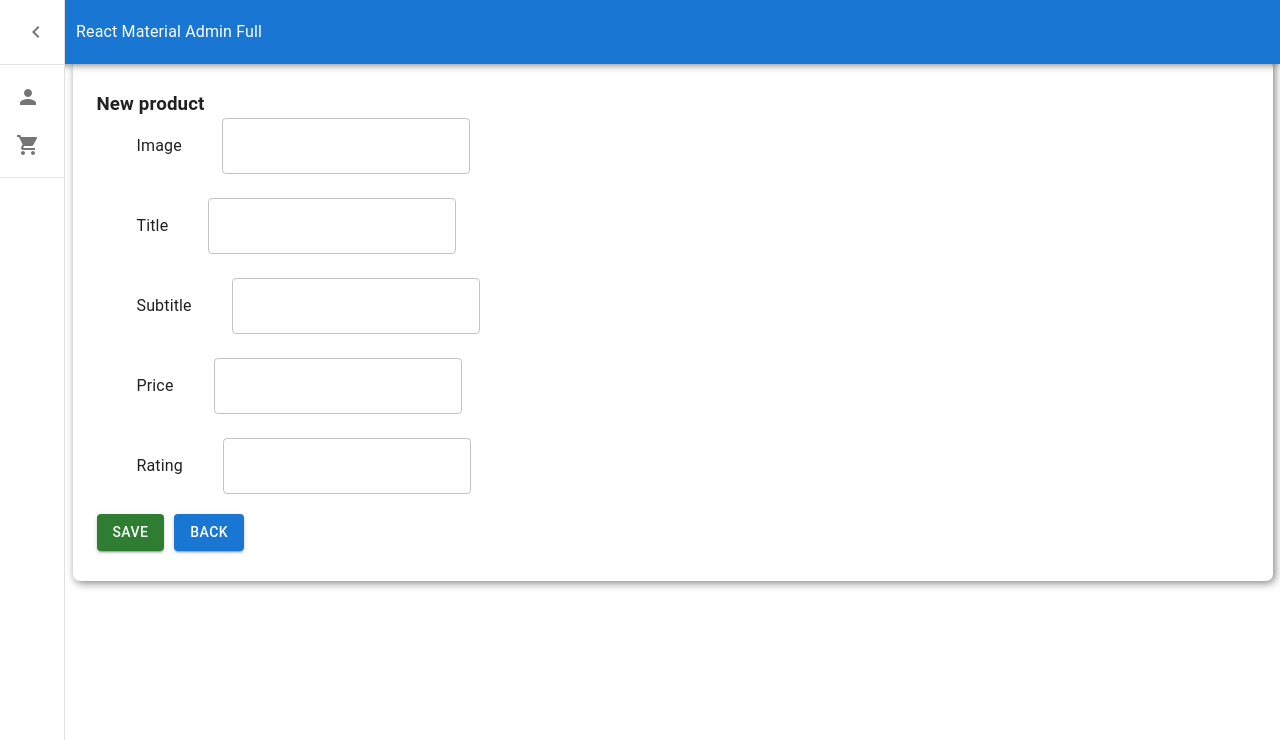
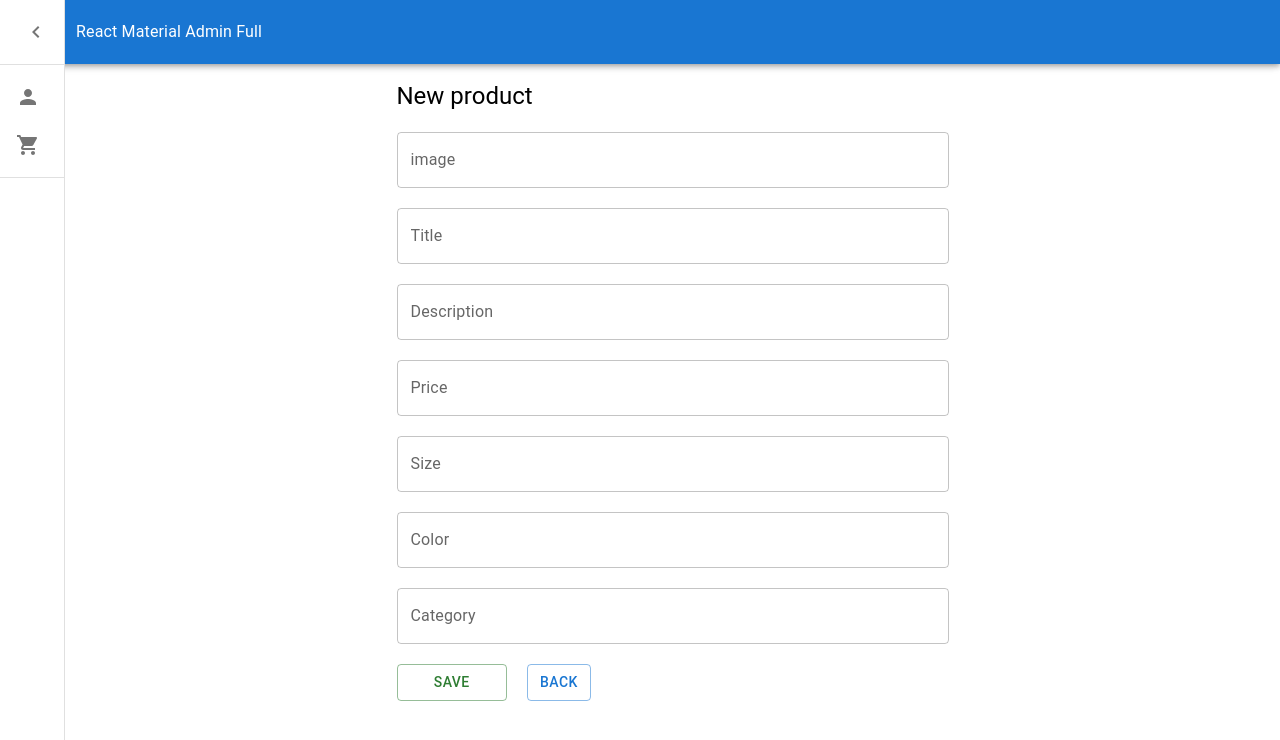
Before and after one commit to Neozx8989/Admin-panel-project, a React (Create React App) app in the folder admin-panel-project/frontend/: page /product/newproduct in a window 1280 px wide. Shown: the top 740 px of the page. Built offline with nearby package versions, Linux system fonts and the light colour scheme.

Commit message:
product create completed

```diff
--- a/admin-panel-project/frontend/src/App.js
+++ b/admin-panel-project/frontend/src/App.js
@@ -10,6 +10,7 @@ import { useState } from "react";
 
 function App() {
   const [userData, setUserData] = useState([]);
+  const [productData, setProductData] = useState([]);
   return (
     <div className="App">
       <Navbar />
--- a/admin-panel-project/frontend/src/components/productscomponent/NewProduct.jsx
+++ b/admin-panel-project/frontend/src/components/productscomponent/NewProduct.jsx
@@ -1,48 +1,83 @@
 import { Container } from "@mui/system";
-import { Button, FormControl, TextField, Typography } from "@mui/material";
+import { Box, Button,  FormControl, Snackbar, TextField, Typography } from "@mui/material";
 import { Link } from "react-router-dom";
+import React, { useState } from "react";
+import MuiAlert from "@mui/material/Alert"
 
-export default function NewProduct() {
+
+const Alert = React.forwardRef(function Alert(props, ref) {
+  return <MuiAlert elevation={6} ref={ref} variant="filled" {...props} />;
+});
+export default function NewProduct({productData, setProductData}) {
+  const POST_DATA_URL = "http://localhost:8080/users";
+  const [ formValue, setFormValue] = useState({firstname:"", lastname:"", number:"", email:"", role:"", admin:"", user:""});
+  const [open, setOpen] = React.useState(false);
+  const [check, setCheck] = React.useState("No");
+
+  function handleClose (event, reason) {
+    if (reason === "clickaway") {
+      return;
+    }
+
+    setOpen(false);
+  };
+
+  function handleInput(e){
+    const {name, value} = e.target;
+    setFormValue({...formValue, [name]:value});
+  }
+
+  async function handleSubmit (e) {
+    e.preventDefault();
+    setOpen(true);
+    const AllInputValue = {
+      image: formValue.image,
+      title: formValue.title,
+      description: formValue.description,
+      price: formValue.price,
+      size: formValue.size,
+      color: formValue.color,
+      category: formValue.category,
+    }
+
+    const res = {
+      method: "POST",
+      headers: {
+        "Content-Type": "application/json",
+      },
+      body: JSON.stringify(AllInputValue),
+    }
+    const FETCHED_DATA = await fetch(POST_DATA_URL, res);
+    const FETCHED_JSON = await FETCHED_DATA.json()
+    setProductData(FETCHED_JSON.data);
+  };
+
   return (
-    <Container  sx={{boxShadow:"2px 2px 9px rgba(0, 0, 0, 0.5)", padding:"30px", borderRadius:"7px"}}>
-        <h3>New product</h3>
-        <form>
-          <FormControl sx={{ display: "flex", flexDirection: "column", gap: 3, justifyContent: "center", marginBottom: "20px",}}>
+    <Container maxWidth="sm">
+    <Typography variant="h5" color="initial" sx={{ marginBottom: "20px", marginTop: "20px" }}>New product</Typography>
+    <form onSubmit={handleSubmit}>
+        <FormControl sx={{ display: "flex", justifyContent: "space-around", gap: "20px" }}>
+            <TextField id="image" label="image" variant="outlined" name={"image"} value={formValue.image} onChange={handleInput}/>
+            <TextField id="title" label="Title" variant="outlined" name={"title"} value={formValue.title} onChange={handleInput}/>
+            <TextField id="description" label="Description" variant="outlined" name={"description"} value={formValue.description} onChange={handleInput}/>
+            <TextField id="price" label="Price" variant="outlined" name={"price"} value={formValue.price} onChange={handleInput}/>
+            <TextField id="size" label="Size" variant="outlined" name={"size"} value={formValue.size} onChange={handleInput}/>
+            <TextField id="color" label="Color" variant="outlined" name={"color"} value={formValue.color} onChange={handleInput}/>
+            <TextField id="category" label="Category" variant="outlined" name={"category"} value={formValue.category} onChange={handleInput}/>
 
-            <Typography sx={{display: "flex", gap:"40px", alignItems:"center",}}>
-                <label/> Image
-                <TextField name={"image"} type={"text"}/>
-            </Typography>
+            <Box variant='contained' aria-label="contained button group" sx={{display: "flex", gap:"20px"}}>
+                <Button color='success' variant="outlined" sx={{width: "20%"}} type="submit" onClick={handleClose}>Save</Button>
+                <Link to={"/product"}><Button color='primary' variant="outlined" sx={{width: "50%"}}> Back </Button></Link>
+            </Box>
+        </FormControl>
 
-            <Typography sx={{display: "flex", gap:"40px", alignItems:"center"}}>
-                <label/> Title
-                <TextField name={"title"} type={"text"}/>
-            </Typography>
+        <Snackbar open={open} autoHideDuration={3000} onClose={handleClose}>
+          <Alert severity="success" sx={{width: "100%"}}>
+            Амжилттай шинэ бүтээгдэхүүн нэмлээ !
+          </Alert>
+        </Snackbar>
+    </form>
 
-            <Typography sx={{display: "flex", gap:"40px", alignItems:"center"}}>
-                <label/> Subtitle
-                <TextField name={"subtitle"} type={"text"}/>
-            </Typography>
-
-            <Typography sx={{display: "flex", gap:"40px", alignItems:"center"}}>
-                <label/> Price
-                <TextField name={"price"} type={"text"}/>
-            </Typography>
-
-            <Typography sx={{display: "flex", gap:"40px", alignItems:"center"}}>
-                <label/> Rating
-                <TextField name={"rating"} type={"number"}/>
-            </Typography>
-
-          </FormControl>
-
-          <Typography sx={{ display: "flex", gap: "10px"}}>
-            <Button type="submit" variant={"contained"} color={"success"}>Save</Button>
-            <Link to={"/product"}>
-                <Button type="back" variant={"contained"} color={"primary"}>Back</Button>
-            </Link>
-          </Typography>
-        </form>
-    </Container>
+</Container >
   );
 }
--- a/admin-panel-project/frontend/src/components/productscomponent/ProductsList.jsx
+++ b/admin-panel-project/frontend/src/components/productscomponent/ProductsList.jsx
@@ -4,18 +4,36 @@ import Stack from '@mui/material/Stack';
 import Button from '@mui/material/Button';
 import { Box, Typography } from '@mui/material';
 import { Link } from 'react-router-dom';
+import { useEffect } from 'react';
 
 
 
-export default function ProductList () {
+export default function ProductList ({productData , setProductData}) {
+
+  const URL = "http://localhost:8080/users";
+
+  useEffect(() => {
+    fetchAllData();
+  }, []);
+
+   async function fetchAllData () {
+    const FETCHED_DATA = await fetch("http://localhost:8080/users");
+    const FETCHED_JSON = await FETCHED_DATA.json();
+    setProductData(FETCHED_JSON.products);
+    console.log(FETCHED_JSON);
+   }
+
+
 
     const columns = [
         {field: 'id', headerName: ' ID', width: 60 },
         {field: 'image', headerName: ' Image', width: 200 },
-        {field: 'title', headerName: ' Title', width: 200 },
-        {field: 'subtitle', headerName: ' Subtitle', width: 200 },
+        {field: 'name', headerName: ' Name', width: 200 },
+        {field: 'description', headerName: ' Description', width: 200 },
         {field: 'price',  headerName: ' Price', width: 120 },
-        {field: 'rating',  headerName: ' Rating', width: 130 },
+        {field: 'size',  headerName: ' Size', width: 120 },
+        {field: 'color',  headerName: ' Color', width: 120 },
+        {field: 'category',  headerName: ' Category', width: 130 },
         {
           field: 'actions',  headerName: ' Actions', width: 200,
           renderCell: () => {
@@ -47,7 +65,7 @@ export default function ProductList () {
           </Stack>
 
           <DataGrid
-            rows={rows}
+            rows={productData}
             columns={columns}
             pageSize={5}
             rowsPerPageOptions={[5]}
--- a/admin-panel-project/frontend/src/components/userscomponent/CreateNewUser.jsx
+++ b/admin-panel-project/frontend/src/components/userscomponent/CreateNewUser.jsx
@@ -10,7 +10,7 @@ const Alert = React.forwardRef(function Alert(props, ref) {
 
 export default function CreateNewUser({userData, setUserData}) {
   const POST_DATA_URL = "http://localhost:8080/users";
-  const [ formValue, setFormValue] = useState({firstname:"", lastname:"", number:"", email:"", role:"", });
+  const [ formValue, setFormValue] = useState({firstname:"", lastname:"", number:"", email:"", role:"", admin:"", user:""});
   const [open, setOpen] = React.useState(false);
   const [check, setCheck] = React.useState("No");
 
--- a/admin-panel-project/frontend/src/pages/productspage/CreateProduct.jsx
+++ b/admin-panel-project/frontend/src/pages/productspage/CreateProduct.jsx
@@ -2,11 +2,11 @@ import { Box } from "@mui/system";
 import NewProduct from "../../components/productscomponent/NewProduct";
 import Sidebar from "../../components/Sidebar";
 
-export default function CreateProduct () {
+export default function CreateProduct ({productData, setProductData}) {
     return (
         <Box sx={{ display: "flex" }}>
             <Sidebar/>
-            <NewProduct/>
+            <NewProduct  productData={productData} setProductData={setProductData}/>
         </Box>
     )
 }
--- a/admin-panel-project/frontend/src/pages/productspage/Product.jsx
+++ b/admin-panel-project/frontend/src/pages/productspage/Product.jsx
@@ -2,11 +2,11 @@ import { Box } from "@mui/material";
 import Sidebar from "../../components/Sidebar";
 import ProductList from "../../components/productscomponent/ProductsList";
 
-export default function Product () {
+export default function Product ({productData, setProductData}) {
     return (
         <Box sx={{ display: "flex", marginTop: "60px", }}>
             <Sidebar/>
-            <ProductList/>
+            <ProductList productData={productData} setProductData={setProductData}/>
         </Box>
     )
 }
```
Also changed, not shown: admin-panel-project/frontend/src/components/userscomponent/EditUserList.jsx (added, +7 -0 lines), 2 other files (tests, documents, lock files or other folders).
